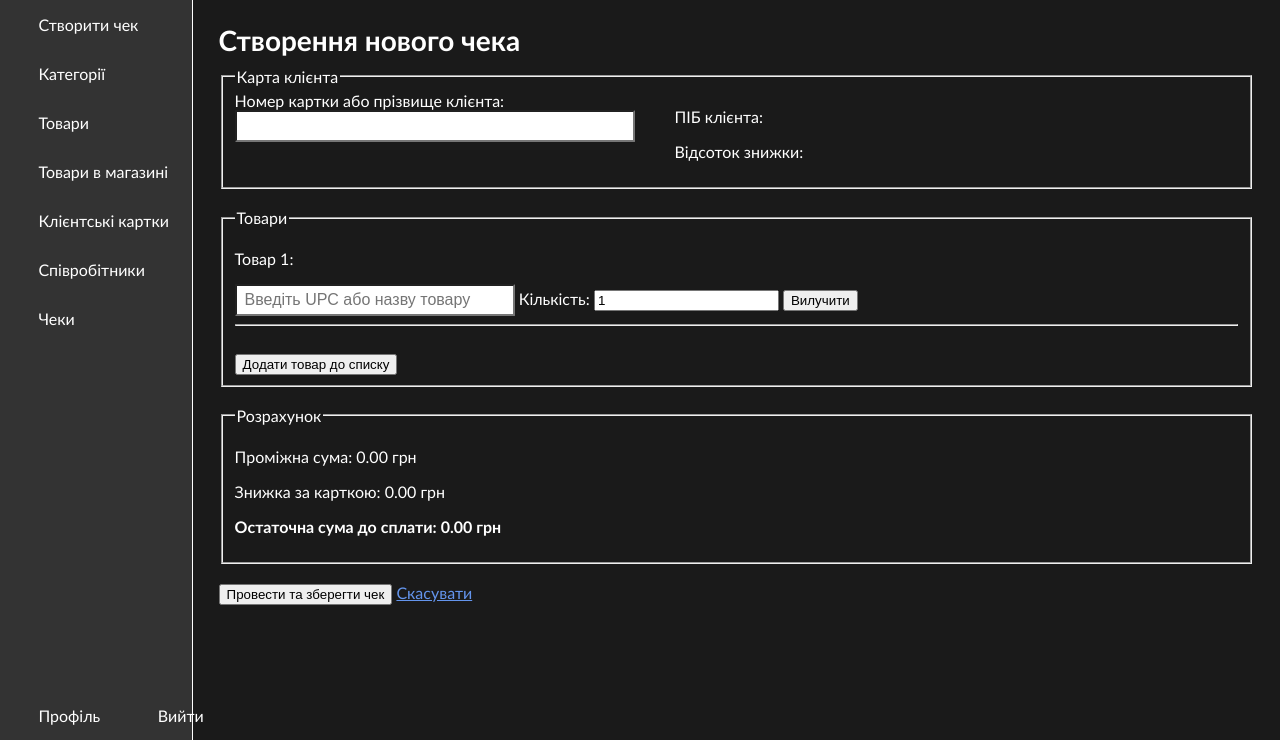
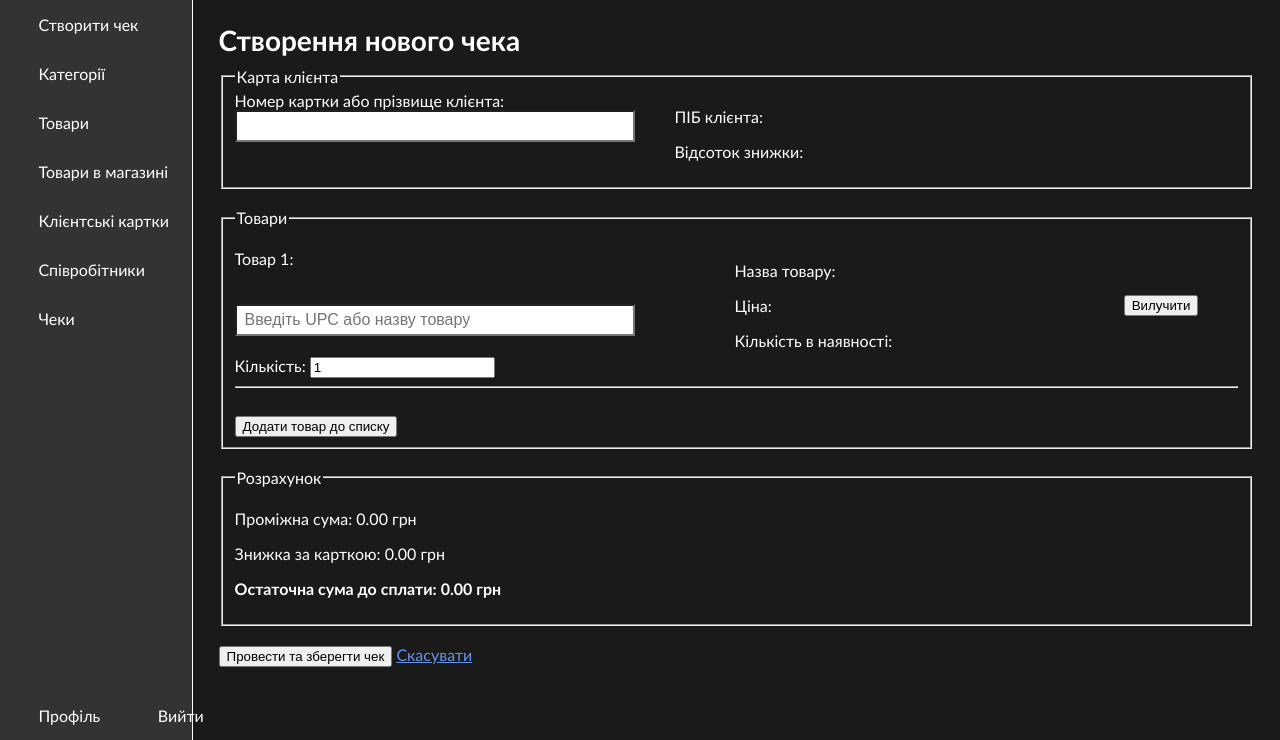
Before and after one commit to deffin05/zlagoda, a Flask app: page /checks/create in a window 1280 px wide. Shown: the part 60-800 px from the top of the page. Run offline with Flask 3, Linux system fonts and the light colour scheme; the visitor is signed in with stand-in values (Sample User, id 1); parts of the project's set-up code (start-up, migrations or seed data) failed here and were passed over.

Commit message:
Add most of the product cart

```diff
--- a/app/static/autoComplete.css
+++ b/app/static/autoComplete.css
@@ -5,7 +5,7 @@
 
 .autoComplete_wrapper > input {
   height: 2rem;
-  width: 280px;
+  width: 400px;
   margin: 0;
   padding: 0 0 0 0.5rem;
   box-sizing: border-box;
@@ -59,6 +59,9 @@
   transition: opacity 0.15s ease-in-out;
   -moz-transition: opacity 0.15s ease-in-out;
   -webkit-transition: opacity 0.15s ease-in-out;
+
+    min-width: 100%;
+    width: max-content;
 }
 
 .autoComplete_wrapper > ul[hidden],
--- a/app/static/style.css
+++ b/app/static/style.css
@@ -313,5 +313,24 @@ input[type=number] {
     gap: 40px;
 }
 
+.product-item-block {
+    display: flex;
+    justify-content: flex-start;
+    gap: 100px;
+    align-items: center;
+}
+
+.product-inputs {
+    display: flex;
+    flex-direction: column;
+    gap: 20px;
+}
+
+.product_remove_btn {
+    margin-left: auto;
+    margin-right: 40px;
+    justify-self: flex-end;
+}
+
 
 /**/
--- a/app/templates/check/create.html
+++ b/app/templates/check/create.html
@@ -8,7 +8,7 @@
         <div>
             <div>
                 <label for="card_input">Номер картки або прізвище клієнта:</label><br>
-                <input style="width: 400px" type="text" id="card_input" name="card_input" maxlength="13">
+                <input type="text" id="card_input" name="card_number" maxlength="13">
             </div>
         </div>
         <div>
@@ -22,18 +22,29 @@
 
         <div id="products-list-container">
             <div class="product-item-block">
+                <div class="product-inputs">
                     <p>Товар 1:</p>
-                <input id="product-select" type="text" placeholder="Введіть UPC або назву товару">
+                    <input id="product-select" type="text" name="upc[]" placeholder="Введіть UPC або назву товару">
 
+                    <div>
                         <label for="quantity-1">Кількість:</label>
                         <input type="number" id="quantity-1" name="quantity[]" value="1" min="1" required>
+                    </div>
+                </div>
+                <div class="product-info">
+                    <p>Назва товару: <span id="client-name"></span></p>
+                    <p>Ціна: <span id="client-discount"></span></p>
+                    <p>Кількість в наявності: <span id="client-discount"></span></p>
+                </div>
 
+                <div class="product_remove_btn">
                     <button type="button" class="delete-product-block-btn">Вилучити</button>
+                </div>
+            </div>
             <hr>
         </div>
-        </div>
         <br>
-        <button type="button" id="add-more-products-btn">Додати товар до списку</button>
+        <button type="button" id="add-more-products-btn" onclick="create_product()">Додати товар до списку</button>
     </fieldset>
 
     <br>
@@ -56,7 +67,10 @@
 <script>
     const client_name = document.getElementById("client-name");
     const client_discount = document.getElementById("client-discount");
+    const product_container = document.getElementById("products-list-container");
     let discount = 0;
+    let rowCounter = 0;
+    let rowDisplayCounter = 0;
 
     const card_input = document.getElementById("card_input");
     const card_number_autocomplete = new autoComplete({
@@ -73,10 +87,17 @@
         resultItem: {
             highlight: true,
             element: (item, data) => {
+                if (data.key === "number") {
+                    item.innerHTML = `
+                        <span>${data.match}</span> |
+                        <span>${data.value.name}</span>
+                    `;
+                } else {
                     item.innerHTML = `
                         <span>${data.value.number}</span> |
-                    <span>${data.value.name}</span>
+                        <span>${data.match}</span>
                     `;
+                }
             }
         },
         events: {
@@ -104,10 +125,19 @@
         resultItem: {
             highlight: true,
             element: (item, data) => {
+                if (data.key === "upc") {
+                    item.innerHTML = `
+                        <span>${data.match}</span> |
+                        <span>${data.value.name}</span>,
+                        <span>${data.value.price.toFixed(2)}</span> грн
+                    `;
+                } else {
                     item.innerHTML = `
                         <span>${data.value.upc}</span> |
-                    <span>${data.value.name}</span>
+                        <span>${data.match}</span>,
+                        <span>${data.value.price.toFixed(2)}</span> грн
                     `;
+                }
             }
         },
         events: {
@@ -131,12 +161,120 @@
         client_discount.textContent = obj["percent"] + "%"
         discount = parseInt(obj["percent"]);
     }
-
     function clear_customer_info() {
         client_name.textContent = ""
         client_discount.textContent = ""
         discount = 0;
     }
+
+    function init_product_autocomplete(index) {
+        const product_autocomplete = new autoComplete({
+            selector: `#product-select-${index}`,
+            threshold: 2,
+            debounce: 400,
+            data: {
+                src: async (query) => {
+                    const response = await fetch(`/api/products?q=${encodeURIComponent(query)}`);
+                    return await response.json()
+                },
+                keys: ["upc", "name"]
+            },
+            resultItem: {
+                highlight: true,
+                element: (item, data) => {
+                    if (data.key === "upc") {
+                        item.innerHTML = `
+                            <span>${data.match}</span> |
+                            <span>${data.value.name}</span>,
+                            <span>${data.value.price.toFixed(2)}</span> грн
+                        `;
+                    } else {
+                        item.innerHTML = `
+                            <span>${data.value.upc}</span> |
+                            <span>${data.match}</span>,
+                            <span>${data.value.price.toFixed(2)}</span> грн
+                        `;
+                    }
+                }
+            },
+            events: {
+                input: {
+                    selection: (event) => {
+                        const selection = event.detail.selection.value;
+                        product_autocomplete.input.value = `${selection.upc}`;
+
+                        {#set_customer_info()#}
+                    }
+                }
+            }
+        });
+    }
+
+    function create_product() {
+        rowCounter++;
+        rowDisplayCounter++;
+        const rowIndex = rowCounter;
+        const rowDisplay = rowDisplayCounter;
+
+        const row_div = document.createElement("div");
+        row_div.className = "product-item-block";
+        row_div.id =`product-item-block-${rowIndex}`;
+
+        row_div.innerHTML = `
+            <div class="product-inputs">
+                <p id="product-display-${rowIndex}">Товар ${rowDisplay}:</p>
+                <input id="product-select-${rowIndex}" type="text" name="upc[]" placeholder="Введіть UPC або назву товару">
+
+                <div>
+                    <label for="quantity-${rowIndex}">Кількість:</label>
+                    <input type="number" id="quantity-${rowIndex}" name="quantity[]" value="1" min="1" required>
+                </div>
+            </div>
+            <div class="product-info">
+                <p>Назва товару: <span id="product-name-${rowIndex}"></span></p>
+                <p>Ціна: <span id="product-price-${rowIndex}"></span></p>
+                <p>Кількість в наявності: <span id="product-remaining-${rowIndex}"></span></p>
+            </div>
+
+            <div class="product_remove_btn">
+                <button type="button" class="delete-product-block-btn" onclick="remove_product(${rowIndex})">Вилучити</button>
+            </div>
+        `
+
+        const hr = document.createElement("hr")
+        hr.id = `product-hr-${rowIndex}`
+
+
+        product_container.appendChild(row_div);
+        product_container.appendChild(hr)
+
+        init_product_autocomplete(rowIndex);
+    }
+
+    function remove_product(index) {
+        rowDisplayCounter--;
+        const row = document.getElementById(`product-item-block-${index}`);
+        const hr = document.getElementById(`product-hr-${index}`)
+        if (row) {
+            row.remove();
+        }
+
+        if (hr) {
+            hr.remove();
+        }
+
+        for (let i = index + 1; i <= rowCounter; i++) {
+            const p = document.getElementById(`product-display-${i}`);
+            if (p) {
+                p.textContent = `Товар ${i - (rowCounter - rowDisplayCounter)}`
+            }
+        }
+    }
+
+    async function set_product_info(block_id) {
+        const block = document.getElementById(block_id);
+    }
+
     card_input.addEventListener("input", clear_customer_info)
 
 
```
Lines whose indentation alone changed are shown as unchanged.
